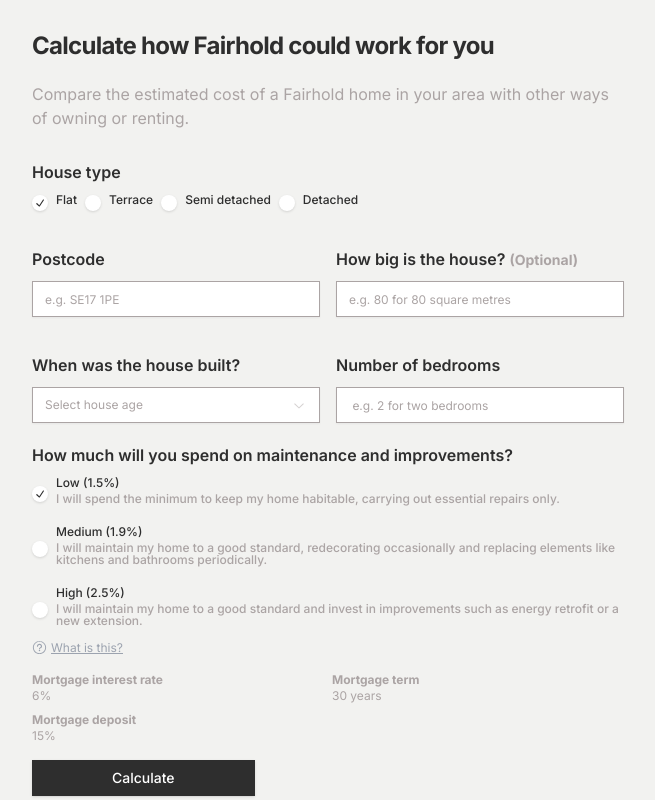
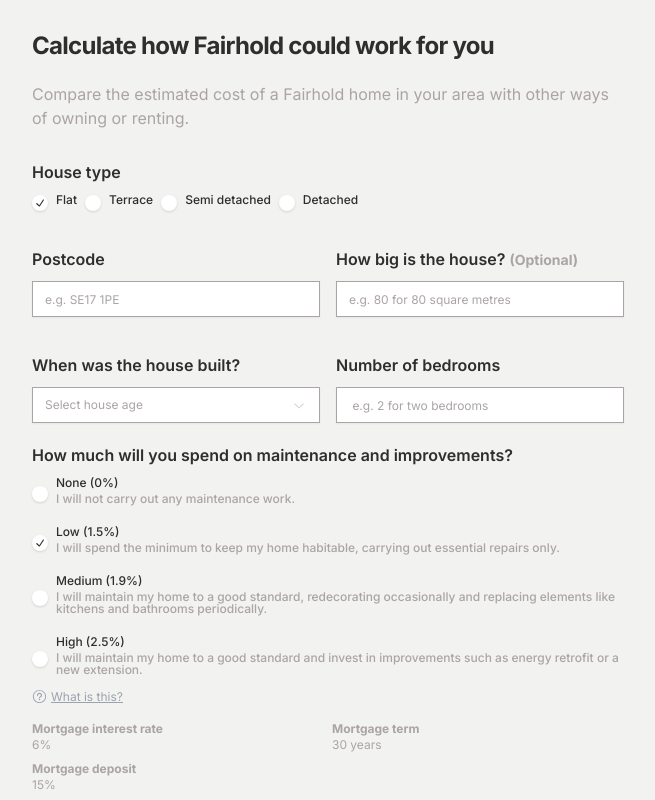
Before and after one commit to theopensystemslab/fairhold-dashboard, a Next.js app: page / in a window 1280 px wide. Shown: the top 800 px of the page, without its empty margins (312-967 px from the left). Built offline with nearby package versions, Linux system fonts and the light colour scheme.

Commit message:
feat: add 0 maintenance option

```diff
--- a/app/components/ui/CalculatorInput.tsx
+++ b/app/components/ui/CalculatorInput.tsx
@@ -306,6 +306,22 @@
                       className="flex flex-col space-y-2"
                       >
                       <div className="flex items-center space-x-2">
+                      <RadioGroupItem
+                        value="none"
+                        id="radio-option-none"
+                        className="radio-button-style"
+                      />
+                      <Label
+                        htmlFor="radio-option-none"
+                        className="radio-label-style"
+                      >
+                        None (0%)
+                          <div className="mt-1 text-[rgb(var(--text-inaccessible-rgb))]">
+                          I will not carry out any maintenance work.
+                          </div>
+                      </Label>
+                      </div>
+                      <div className="flex items-center space-x-2">
                         <RadioGroupItem
                           value="low"
                           id="radio-option-low"
```
